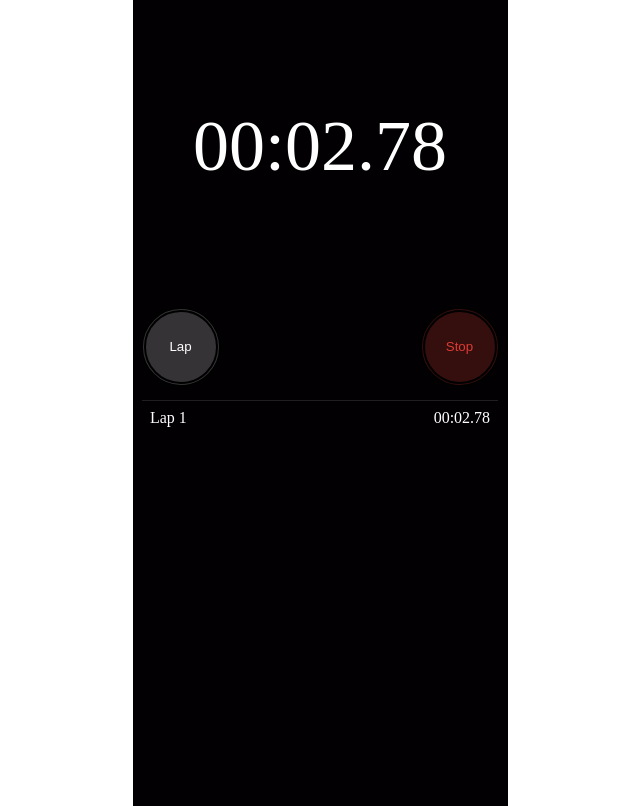
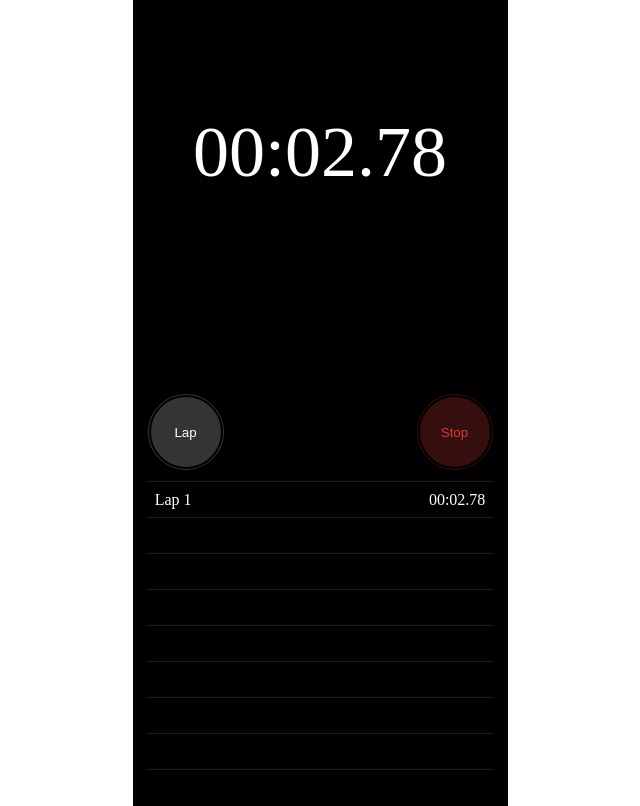
Before and after one commit to RicardoJDG/stopwatch, a plain HTML site: page index.html in a window 1280 px wide. Both pictures are taken after a click on the button "Start". Shown: the whole page, without its empty margins (320-960 px from the left). Drawn offline with Linux system fonts and the light colour scheme; a web font is replaced by a local one.

Commit message:
Trying to change functionality with lines already defined in the timer container

```diff
--- a/index.html
+++ b/index.html
@@ -23,7 +23,44 @@
             </div>
             <div class="bottom__screen">
                 <table id ="timersList" class="timer__list">
-
+                    <tbody>
+                        <tr>
+                            <td></td>
+                            <td></td>
+                        </tr>
+                        <tr>
+                            <td></td>
+                            <td></td>
+                        </tr>
+                        <tr>
+                            <td></td>
+                            <td></td>
+                        </tr>
+                        <tr>
+                            <td></td>
+                            <td></td>
+                        </tr>
+                        <tr>
+                            <td></td>
+                            <td></td>
+                        </tr>
+                        <tr>
+                            <td></td>
+                            <td></td>
+                        </tr>
+                        <tr>
+                            <td></td>
+                            <td></td>
+                        </tr>
+                        <tr>
+                            <td></td>
+                            <td></td>
+                        </tr>
+                        <tr>
+                            <td></td>
+                            <td></td>
+                        </tr>
+                    </tbody>
                 </table>
             </div>
         </div>
--- a/index.js
+++ b/index.js
@@ -4,6 +4,7 @@ const startBtn = document.getElementById('startBtn');
 const resetBtn = document.getElementById('resetBtn');
 const timer = document.getElementById('timer');
 const timersList = document.getElementById('timersList');
+const startingHtml = timersList.innerHTML;
 
 let mainTimerInterval = null;
 let lapsInterval = null;
@@ -20,28 +21,15 @@ let lapTimerMillisecondsOffset = 0;
 const lapTimers = [];
 const timeNodes = [];
 
-const increment = (startTime, millisecondsOffset = 0) => {
-    const current = Date.now();
-    const time = current - startTime;
-    const formattedTime = formatTime(time + millisecondsOffset);
-
-    timer.textContent = formattedTime;
-
-    lapTimer = timeNodes.length <= 1 ? formattedTime : millisecondsOffset !== 0 ? formatTime(time + lapTimerMillisecondsOffset) : formatTime(current - newLapStart);
-    lapTimerInMilliseconds = timeNodes.length <= 1 ? time + millisecondsOffset : millisecondsOffset !== 0 ? (time + lapTimerMillisecondsOffset) : (current - newLapStart);
-    timeNodes[timeNodes.length - 1].children[1].textContent = lapTimer;
-
-    millisecondsWhenStopped = time + millisecondsOffset;
-    lapMillisecondsWhenStopped = lapTimerInMilliseconds;
-}
-
 const formatTime = (timeInMilliseconds) => {
     const seconds = Math.floor(timeInMilliseconds / 1000);
+    const formattedSeconds = seconds < 60 ? seconds : seconds % 60;
     const minutes = Math.floor(timeInMilliseconds / 60000);
+    const formattedMinutes = minutes < 60 ? minutes: minutes % 60;
     const hundredthSecond = timeInMilliseconds > 60 ? (timeInMilliseconds / 10) % 100 : timeInMilliseconds / 10;
     const flooredHundredthSecond = Math.floor(hundredthSecond)
 
-    return `${padTime(minutes)}:${padTime(seconds)}.${padTime(flooredHundredthSecond)}`
+    return `${padTime(formattedMinutes)}:${padTime(formattedSeconds)}.${padTime(flooredHundredthSecond)}`
 }
 
 const createLapRow = () => {
@@ -56,7 +44,7 @@ const createLapRow = () => {
 
 
     lapRow.append(lapNumber, lapTime)
-    timersList.appendChild(lapRow);
+    timersList.children[0].appendChild(lapRow);
 
     return lapRow;
 }
@@ -70,7 +58,13 @@ const beginTimer = (displayNode, startTime, millisecondsOffset = 0) => {
     const time = current - startTime;
     const formattedTime = formatTime(time + millisecondsOffset)
 
-    displayNode.textContent = formattedTime;
+    if (displayNode.id === 'timer') {
+        displayNode.textContent = formattedTime;
+    } else {
+        displayNode.children[0].textContent = `Lap ${lapTimers.length + 1}`
+        displayNode.children[1].textContent = formattedTime;
+    }
+
 
     return time + millisecondsOffset;
 }
@@ -79,8 +73,7 @@ function startTime () {
     const currentTime = timer.textContent;
     const start = Date.now();
     if (currentTime !== '00:00.00') {
-        console.log(`Starting when different than 0: ${millisecondsOffset} and ${lapTimerMillisecondsOffset}`);
-        const currentLap = timeNodes[timeNodes.length - 1].children[1]
+        const currentLap = timersList.children[0].children[lapTimers.length];
         mainTimerInterval = setInterval(() => millisecondsWhenStopped = beginTimer(timer, start, millisecondsOffset), 1000 / 60);
         lapsInterval = setInterval(() => lapTimerWhenStopped = beginTimer(currentLap, start, lapTimerMillisecondsOffset), 1000 / 60);
         startBtn.classList.add('hidden');
@@ -88,9 +81,7 @@ function startTime () {
         resetBtn.classList.add('hidden');
         lapBtn.classList.remove('hidden')
     } else {
-        const lapRow = createLapRow();
-        timeNodes.push(lapRow);
-        const currentLap = lapRow.children[1];
+        const currentLap = timersList.children[0].children[0];
         mainTimerInterval = setInterval(() => millisecondsWhenStopped = beginTimer(timer, start), 1000 / 60);
         lapsInterval = setInterval(() => lapTimerWhenStopped = beginTimer(currentLap, start), 1000 / 60);
         startBtn.classList.add('hidden');
@@ -100,12 +91,10 @@ function startTime () {
 }
 
 function stopTime () {
-    const current = Date.now();
     clearInterval(mainTimerInterval);
     clearInterval(lapsInterval);
     millisecondsOffset = millisecondsWhenStopped;
     lapTimerMillisecondsOffset = lapTimerWhenStopped;
-    console.log(millisecondsWhenStopped);
     startBtn.classList.remove('hidden');
     stopBtn.classList.add('hidden');
     resetBtn.classList.remove('hidden');
@@ -117,7 +106,7 @@ function resetTime () {
     resetBtn.classList.add('hidden');
     lapBtn.classList.remove('hidden', 'lap');
     lapBtn.classList.add('lapoff')
-    timersList.innerHTML = "";
+    timersList.innerHTML = startingHtml;
     lapTimers.length = 0;
     timeNodes.length = 0;
 }
@@ -126,12 +115,23 @@ function recordLap () {
     const current = Date.now();
     clearInterval(lapsInterval);
     lapTimers.push(lapTimerWhenStopped);
-    const lapRow = createLapRow();
-    timeNodes.push(lapRow);
-    const currentLap = timeNodes[timeNodes.length - 1].children[1];
-    lapsInterval = setInterval(() => lapTimerWhenStopped = beginTimer(currentLap, current), 1000 / 60);
 
-    console.log(lapTimers);
+
+    console.log('timers length', lapTimers.length);
+    console.log('timerlist length', timersList.rows.length);
+    if (lapTimers.length < timersList.rows.length) {
+        console.log('First time');
+        const currentLap = timersList.children[0].children[lapTimers.length - 1];
+        const nextLap = timersList.children[0].children[lapTimers.length];
+        timeNodes.push(currentLap);
+        lapsInterval = setInterval(() => lapTimerWhenStopped = beginTimer(nextLap, current), 1000 / 60);
+    } else {
+        const lapRow = createLapRow();
+        const currentLap = timeNodes[timeNodes.length - 1].children[1];
+        console.log(currentLap);
+        timeNodes.push(currentLap);
+        lapsInterval = setInterval(() => lapTimerWhenStopped = beginTimer(lapRow, current), 1000 / 60);
+    }
 
     if (lapTimers.length >= 3) {
         timeNodes.forEach((node) => node.className="")
@@ -144,6 +144,7 @@ function recordLap () {
         timeNodes[maxIndex].classList.add('worst');
         timeNodes[minIndex].classList.add('best');
     }
+    console.log(timeNodes);
 }
 
 startBtn.onclick = startTime;
--- a/style.css
+++ b/style.css
@@ -22,12 +22,14 @@
   --stop-hold-bg-color: #1d0709;
   --background: #020003;
   --divisor-line: #211e21;
+  --scrollbar-color: #827f83;
 }
 
 body {
   color: white;
   font-family: "AppleFont";
   height: 100vh;
+  font-variant-numeric: tabular-nums;
 }
 
 .centered__container {
@@ -36,6 +38,7 @@ body {
   height: 812px;
   flex-direction: column;
   background-color: var(--background);
+  padding: 0 5px;
 }
 
 .container {
@@ -46,13 +49,14 @@ body {
 }
 
 .upper__screen {
-  height: 50%;
+  height: 60%;
   display: flex;
   flex-direction: column;
+  justify-content: space-between;
 }
 
 .timer__screen {
-  height: 75%;
+  height: 65%;
   display: flex;
   justify-content: center;
   align-items: center;
@@ -60,13 +64,26 @@ body {
 
 .timer__screen p {
   font-size: 72px;
-  font-variant-numeric: tabular-nums;
 }
 
 .timer__list {
   width: 95%;
   margin: auto;
   border-collapse: collapse;
+  overflow: auto;
+}
+
+.bottom__screen::-webkit-scrollbar {
+  width: 3px;
+  border-radius: 15px;
+}
+
+.bottom__screen::-webkit-scrollbar-thumb {
+  background-color: var(--scrollbar-color);
+}
+
+.bottom__screen::-webkit-scrollbar-track {
+  background: transparent;
 }
 
 tr {
@@ -76,6 +93,7 @@ tr {
 tr td {
   width: 50%;
   padding: 0.5em;
+  height: 36px;
 }
 
 tr td:last-of-type {
@@ -84,9 +102,10 @@ tr td:last-of-type {
 
 .buttons {
   display: flex;
-  height: 25%;
+  height: 20%;
   justify-content: space-between;
-  padding: 0.5em;
+  align-items: center;
+  padding: 0 0.5em;
 }
 
 .roundBtn {
@@ -130,7 +149,8 @@ tr td:last-of-type {
 }
 
 .bottom__screen {
-  height: 50%;
+  height: 40%;
+  overflow: auto;
 }
 
 .hidden {
```
